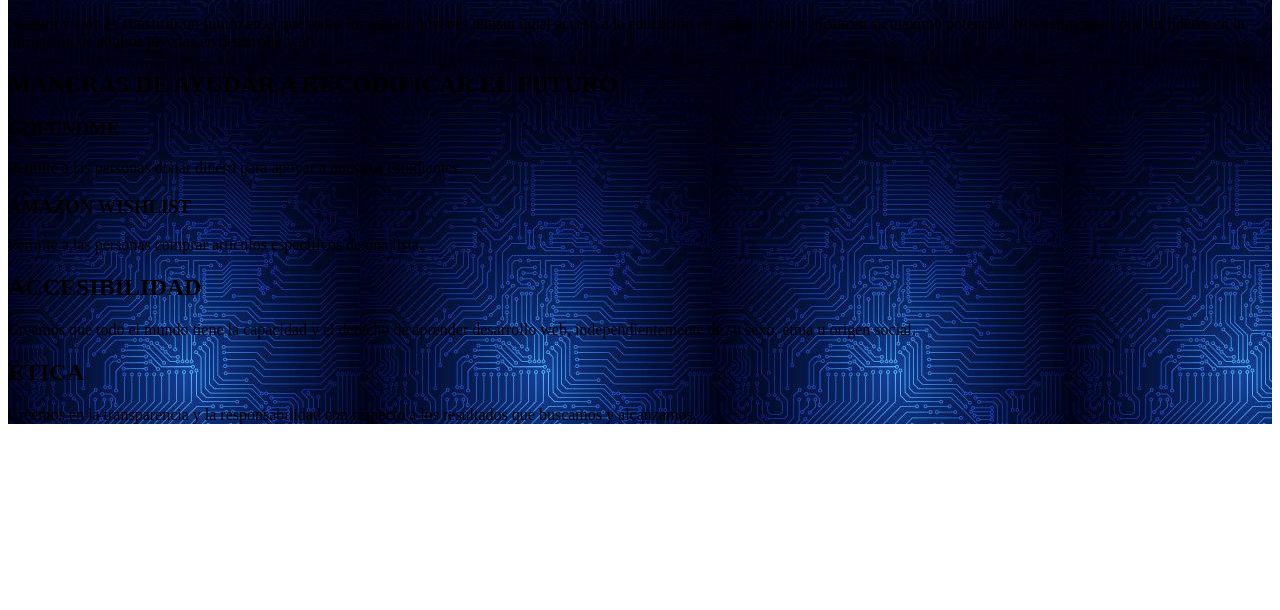
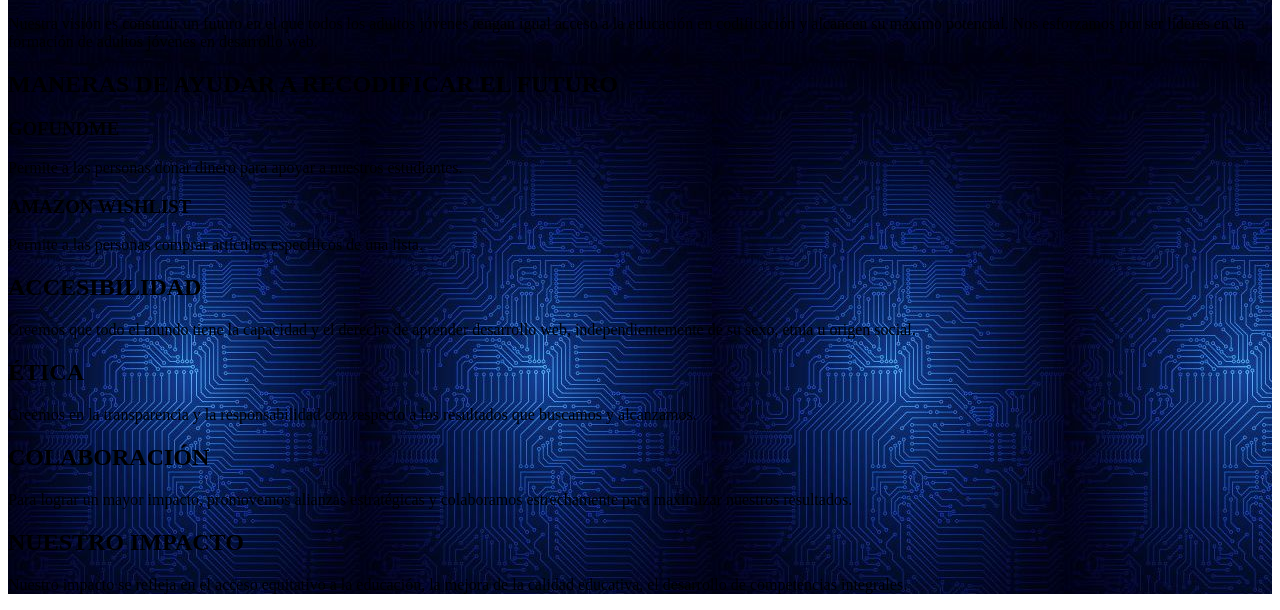
Before and after one commit to anasofiab1/Proycto-EV2, a plain HTML site: page proyecto/pages/recode.html in a window 1280 px wide. Shown: the part 582-1192 px from the top of the page. Before the commit the page ends 1022 px from the top, so only its background shows below. Drawn offline with Linux system fonts and the light colour scheme.

Commit message:
actualizado

```diff
--- a/proyecto/pages/recode.html
+++ b/proyecto/pages/recode.html
@@ -68,6 +68,17 @@
                     <h2>ÉTICA</h2>
                     <p>Creemos en la transparencia y la responsabilidad con respecto a los resultados que buscamos y
                         alcanzamos.</p>
+                    <h2>COLABORACIÓN</h2>
+                    <p>Para lograr un mayor impacto, promovemos alianzas estratégicas y colaboramos estrechamente para
+                        maximizar nuestros resultados.</p>
+                </div>
+            </section>
+
+            <section>
+                <div class="Caja6">
+                    <h2>NUESTRO IMPACTO</h2>
+                    <p>Nuestro impacto se refleja en el acceso equitativo a la educación, la mejora de la calidad
+                        educativa, el desarrollo de competencias integrales.</p>
                 </div>
             </section>
 
```
